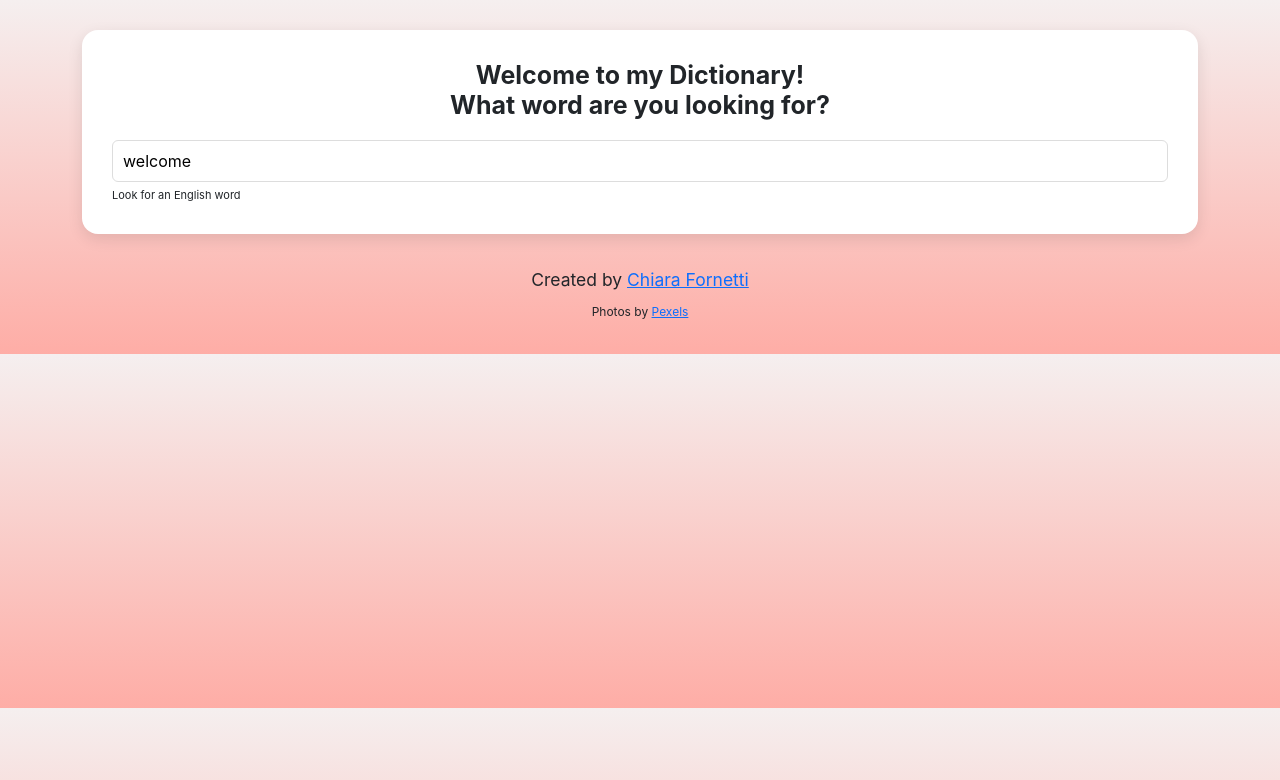
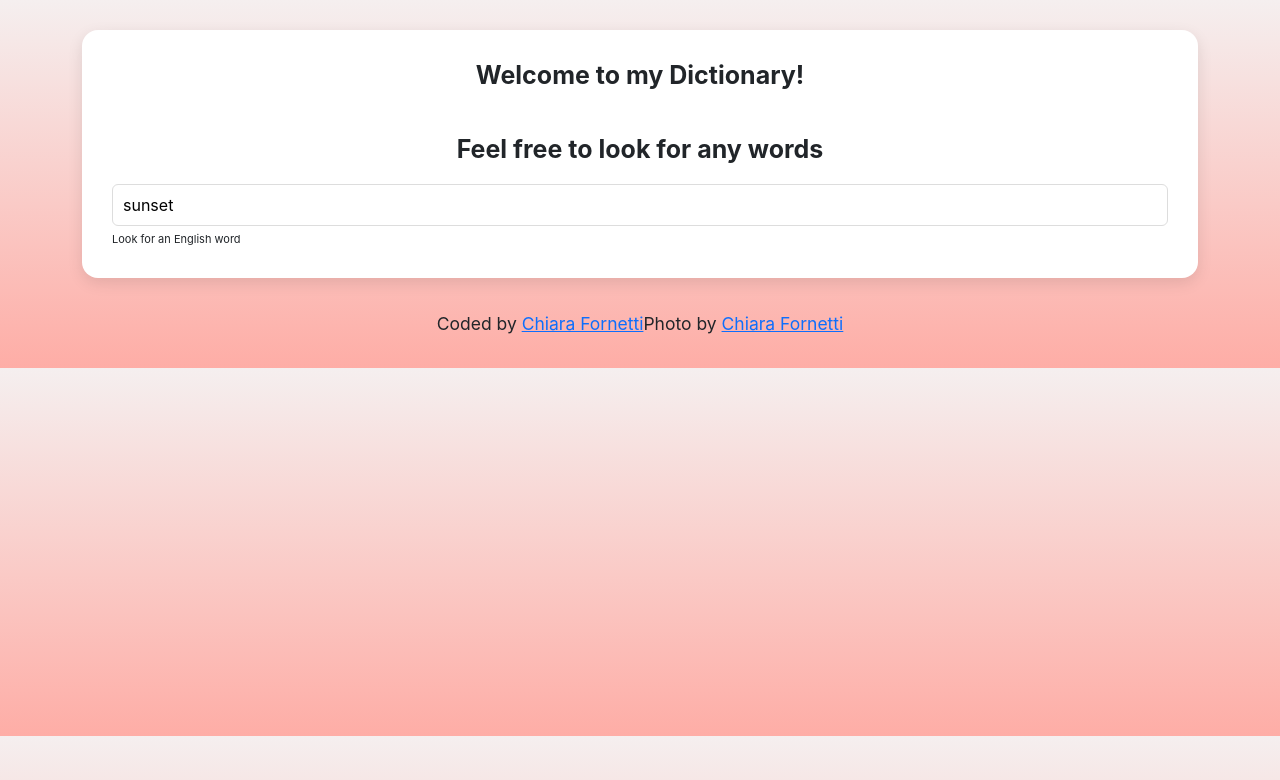
Before and after one commit to cfornetti/dictionary-project, a React (Create React App) app: page / in a window 1280 px wide. Shown: the top 780 px of the page. Built offline with nearby package versions, Linux system fonts and the light colour scheme; no server answers.

Commit message:
reviewed some coding

```diff
--- a/src/App.js
+++ b/src/App.js
@@ -1,27 +1,20 @@
-import './App.css';
-import Dictionary from "./Dictionary"
+import "./App.css";
+import Dictionary from "./Dictionary";
 
-function App() {
+export default function App() {
   return (
     <div className="App">
       <div className="container">
         <header className="App-header">
         </header>
         <main>
-        <Dictionary defaultKeyword="welcome" />
+          <Dictionary defaultKeyword="sunset" />
         </main>
         <footer className="App-footer">
-      <small>
-      Created by <a href="https://github.com/cfornetti">Chiara Fornetti</a>
-      </small>
-      <br/>
-      <small className="Photos">
-      Photos by <a href="https://www.pexels.com/">Pexels</a>
-      </small>
+          <small>Coded by <a href="https://github.com/cfornetti/dictionary-project">Chiara Fornetti</a></small>
+          <small>Photo by <a href="https://www.pexels.com/" className="Images">Chiara Fornetti</a></small>
         </footer>
       </div>
     </div>
   );
 }
-
-export default App;
--- a/src/Dictionary.js
+++ b/src/Dictionary.js
@@ -1,31 +1,33 @@
 import React, { useState } from "react";
 import axios from "axios";
 import Results from "./Results";
-import Photos from "./Photos"
+import Photos from "./Photos";
 import "./Dictionary.css";
 
 export default function Dictionary(props) {
   let [keyword, setKeyword] = useState(props.defaultKeyword);
   let [results, setResults] = useState(null);
-  let [loaded,setLoaded]=useState(false);
-  let [photos,setPhotos]=useState(null)
+  let [loaded, setLoaded] = useState(false);
+  let [photos, setPhotos] = useState(null);
 
-  function handleDictionaryResponse(response) {
+  function handleDictionResponse(response) {
     setResults(response.data[0]);
   }
 
-  function handlePexelsResponse(response){
-    setPhotos(response.data.photos)
+  function handlePexelsResponse(response) {
+    setPhotos(response.data.photos);
   }
 
-  function search(){
+  function search() {
+    // documentation: https://dictionaryapi.dev/e
     let apiUrl = `https://api.dictionaryapi.dev/api/v2/entries/en_US/${keyword}`;
-    axios.get(apiUrl).then(handleDictionaryResponse);
+    axios.get(apiUrl).then(handleDictionResponse);
 
-    let pexelsApiKey="563492ad6f91700001000001eb2c400361604d0ba9f8f922b696d24a"
-    let pexelsApiUrl=`https://api.pexels.com/v1/search?query=${keyword}&per_page=10`
-    let headers={Authorization:`Bearer ${pexelsApiKey}`};
-    axios.get(pexelsApiUrl, {headers: headers,}).then(handlePexelsResponse)
+    let pexelsApiKey =
+      "563492ad6f91700001000001fdd29f0808df42bd90c33f42e128fa89";
+    let pexelsApiUrl = `https://api.pexels.com/v1/search?query=${keyword}&per_page=9`;
+    let headers = { Authorization: `Bearer ${pexelsApiKey}` };
+    axios.get(pexelsApiUrl, { headers: headers }).then(handlePexelsResponse);
   }
 
   function handleSubmit(event) {
@@ -37,24 +39,24 @@ export default function Dictionary(props) {
     setKeyword(event.target.value);
   }
 
-function load(){
-  setLoaded(true)
+  function load() {
+    setLoaded(true);
     search();
   }
 
-if (loaded){
+  if (loaded) {
     return (
       <div className="Dictionary">
         <section>
-        <h1>
-          Welcome to my Dictionary!
-          <br/>
-          What word are you looking for?
-        </h1>
+          <h1>Welcome to my Dictionary!</h1>
+          <br />
+          <h1>Feel free to look for any words</h1>
           <form onSubmit={handleSubmit}>
-        <input type="search"
+            <input
+              type="search"
               onChange={handleKeywordChange}
-        defaultValue={props.defaultKeyword} />
+              defaultValue={props.defaultKeyword}
+            />
           </form>
           <div className="hint">
             Look for an English word
@@ -64,8 +66,8 @@ if (loaded){
         <Photos photos={photos} />
       </div>
     );
-} else{
-  load()
-  return "Loading"
+  } else {
+    load();
+    return "Loading";
   }
 }
--- a/src/Photos.js
+++ b/src/Photos.js
@@ -1,21 +1,27 @@
 import React from "react";
 import "./Photos.css";
 
-export default function Photos (props){
-if (props.photos){
+export default function Photos(props) {
+  if (props.photos) {
     return (
       <section className="Photos">
         <div className="row">
-        {props.photos.map(function(photo,index){
-            return(
+          {props.photos.map(function (photo, index) {
+            return (
               <div className="col-4" key={index}>
-                <img src={photo.src.original} className="img-fluid" />
+                <a href={photo.src.original} target="_blank" rel="noreferrer">
+                  <img
+                    src={photo.src.landscape}
+                    className="img-fluid"
+                    alt={photo.src.photographer}
+                  />
+                </a>
               </div>
-            )
+            );
           })}
         </div>
       </section>
-    )
+    );
   } else {
     return null;
   }
--- a/src/Results.js
+++ b/src/Results.js
@@ -1,7 +1,7 @@
 import React from "react";
 import Phonetic from "./Phonetic";
 import Meaning from "./Meaning";
-import "./Results.css"
+import "./Results.css";
 
 export default function Results(props) {
   if (props.results) {
--- a/src/Synonyms.js
+++ b/src/Synonyms.js
@@ -1,16 +1,16 @@
 import React from "react";
-import "./Synonyms.css"
+import "./Synonyms.css";
 
-export default function Synonyms(props){
-    if (props.synonyms){
+export default function Synonyms(props) {
+  if (props.synonyms) {
     return (
-        <ul className="Synonyms">
-        {props.synonyms.map(function (synonyms,index){
-            return <li key={index}>{synonyms}</li>;
+      <ul className="Synonyms">
+        {props.synonyms.map(function (synonym, index) {
+          return <li key={index}>{synonym}</li>;
         })}
-        </ul>
+      </ul>
     );
-    } else {
-        return null;
-    }
+  } else {
+    return null;
+  }
 }
```
Also changed, not shown: src/Meaning.js (+5 -9 lines), src/Phonetic.js (+3 -5 lines). Lines whose indentation alone changed are shown as unchanged.
